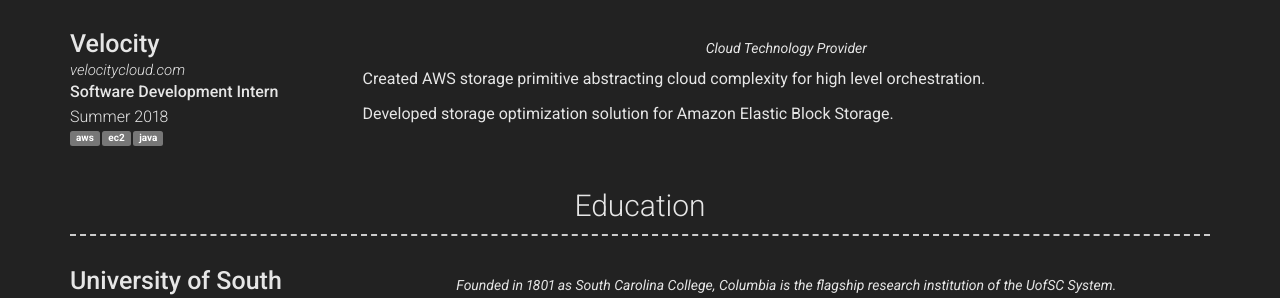
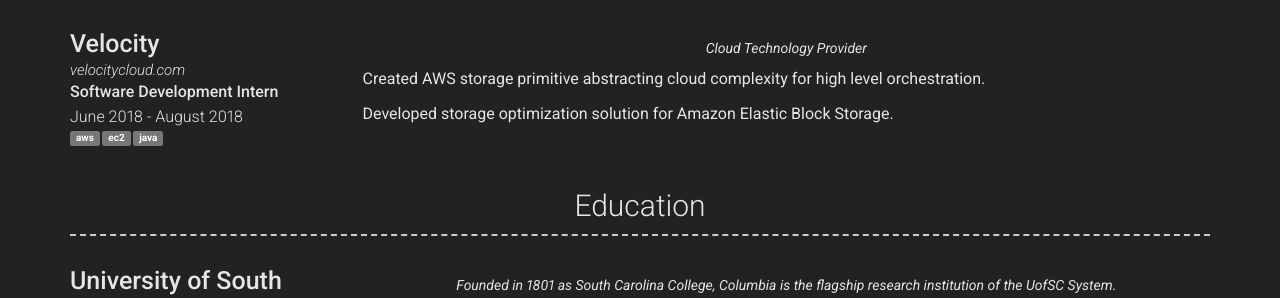
Before and after one commit to cjshearer/modern-hugo-resume, a Jekyll site: the page built from index.md, in a window 1280 px wide. Shown: the part 1023-1321 px from the top of the page. Built offline with Jekyll 4.4.1, drawn with Linux system fonts in a browser that asks for light colours; nearby versions of some CDN libraries.

Commit message:
fix: added more precise job dates

```diff
--- a/_data/experience.yml
+++ b/_data/experience.yml
@@ -49,7 +49,7 @@
   company: Velocity
   link: velocitycloud.com
   job_title: Software Development Intern
-  dates: Summer 2018
+  dates: June 2018 - August 2018
   quote: >
     Cloud Technology Provider
   descriptions:
```
